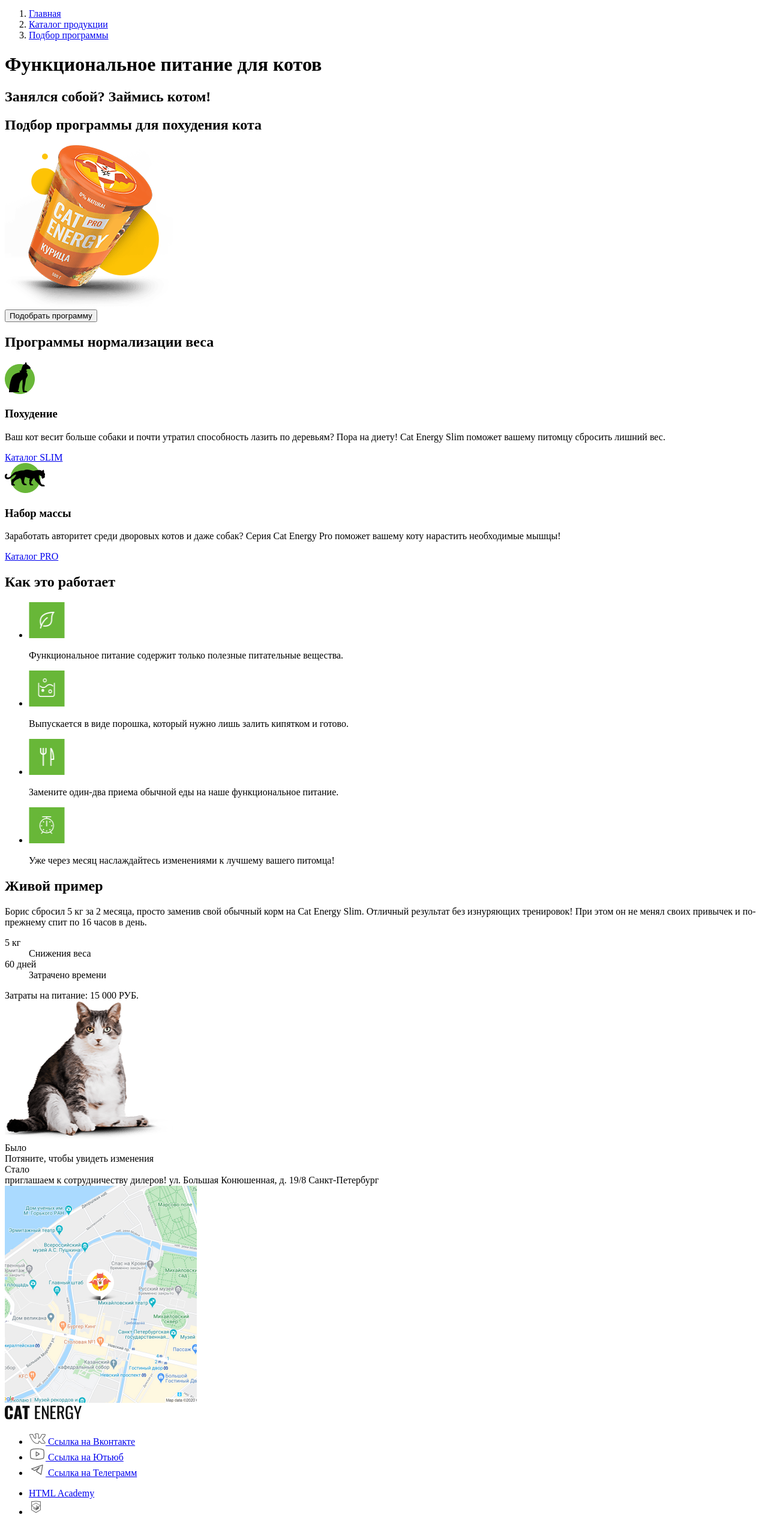
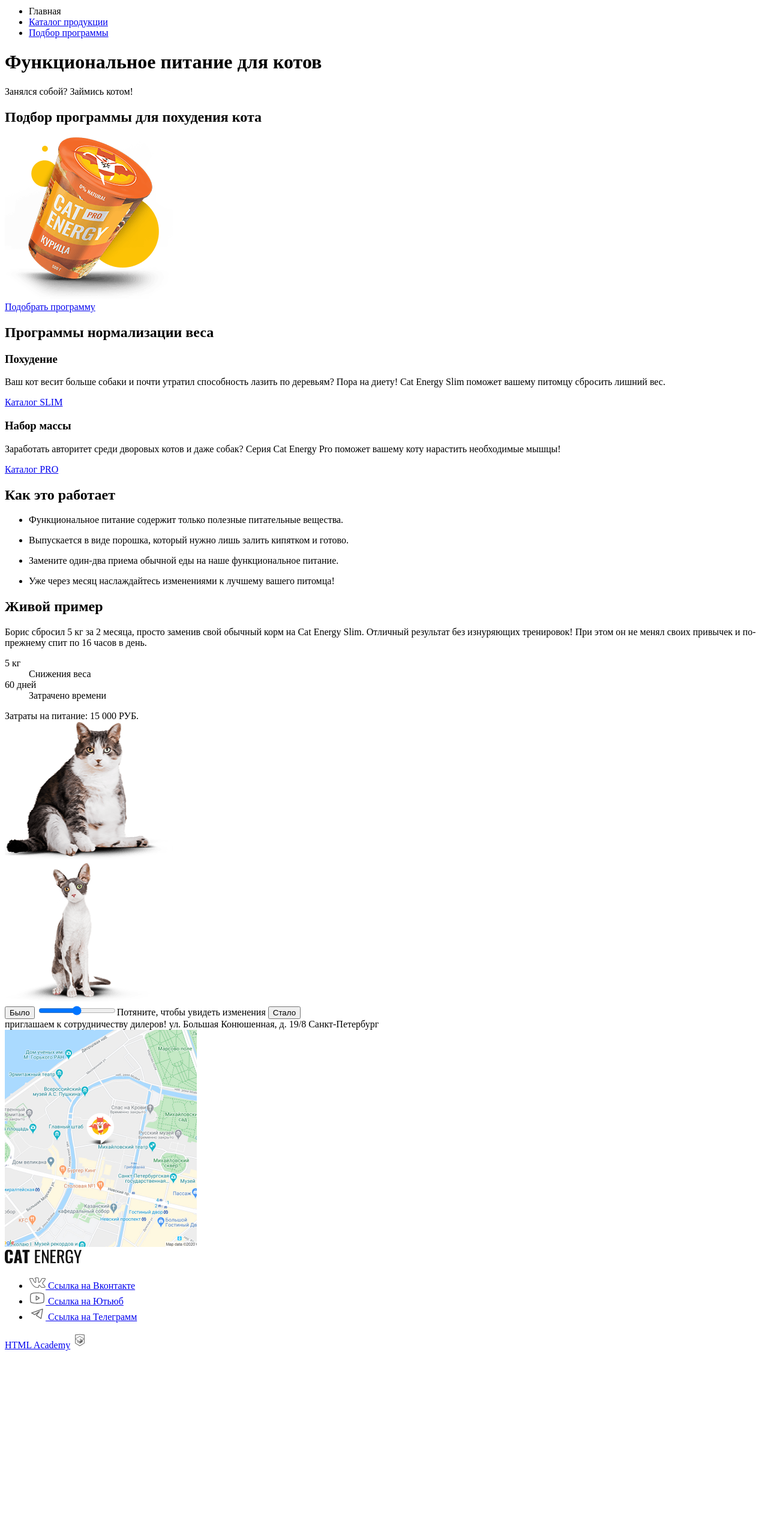
Before and after one commit to umewmew/1768023-cat-energy-25, a website: page source/index.html in a window 1280 px wide. Shown: the part 98-2644 px from the top of the page at 60% size. After the commit the page ends 2358 px from the top, so only its background shows below. Drawn offline with Linux system fonts and the light colour scheme.

Commit message:
Исправление замечаний

```diff
--- a/source/index.html
+++ b/source/index.html
@@ -8,11 +8,11 @@
     <header class="main-header">
       <div class="main-header__logo">
         <a href="index.html">
-          <img class="main-header__logo-picture" src="img/header-img/logo-mobile.png" width="33" height="37" alt="Логотип сайта Кэт Энерджи.">
+          <img class="main-header__logo-picture" src="img/header-img/logo-mobile.svg" width="33" height="37" alt="Логотип сайта Кэт Энерджи.">
         </a>
       </div>
 
-      <div class="main-header__logo">
+      <div class="main-header__logo-text">
         <a href="index.html">
           <img class="main-header__logo-title" src="img/header-img/logo-title.svg" width="101" height="18" alt="Название сайта Кэт Энерджи.">
         </a>
@@ -22,28 +22,26 @@
       <div class="main-header__navigation-menu">
         <button class="main-header__navigation-toggle button-services" type="button">
           <span class="visually-hidden">Открыть меню</span>
-          <img src="img/header-img/menu-services.svg" width="24" height="16" alt="Кнопка меню сервиса.">
+          <!-- background-image бургер-->
         </button>
-        <div class="main-header__navigation menu-services">
-          <ol class="menu-services__list">
+          <ul class="main-header__navigation menu-services-list">
             <li class="menu-services__item">
-              <a href="index.html">Главная</a>
+              <a>Главная</a>
             </li>
             <li class="menu-services__item">
-              <a href="#">Каталог продукции</a>
+              <a href="catalog.html">Каталог продукции</a>
             </li>
             <li class="menu-services__item">
-              <a href="#">Подбор программы</a>
+              <a href="program-form.html">Подбор программы</a>
             </li>
-          </ol>
-        </div>
+          </ul>
       </div>
     </nav>
     </header>
 
     <main class="main-container">
       <h1 class="main-container__title">Функциональное питание для котов</h1>
-      <h2 class="main-container__subtitle">Занялся собой? Займись котом!</h2>
+      <p class="main-container__subtitle">Занялся собой? Займись котом!</p>
 
       <section class="promo">
         <h2 class="visually-hidden">Подбор программы для похудения кота</h2>
@@ -52,33 +50,32 @@
           <img src="img/main-product.png" width="280" height="270" alt="Картинка продукции Кэт Энерджи с курицей.">
         </div>
 
-        <button class="promo__buttom-programm" type="button">
-          <span>Подобрать программу</span>
-        </button>
+        <a class="promo__link-programm" href="program-form.html">Подобрать программу</a>
       </section>
 
       <section class="programm-offer">
         <h2 class="visually-hidden">Программы нормализации веса</h2>
 
-        <div class="programm-offer__weight-loss">
-          <img class="programm-offer__weight-loss-img" src="img/black-cat-weight-loss.png" width="50" height="53" alt="Картинка черного кота.">
+        <div class="programm-offer__weight-change">
+          <!-- background-image: black-cat-weight-loss.png -->
           <h3 class="programm-offer__title">Похудение</h3>
 
-          <p class="programm-offer__weight-loss-description">
+          <p class="programm-offer__description">
             Ваш кот весит больше собаки и почти утратил способность лазить по деревьям? Пора на диету! Cat Energy Slim поможет вашему питомцу сбросить лишний вес.
           </p>
 
-          <a class="programm-offer__weight-loss-slim" href="#">Каталог SLIM</a>
+          <a class="programm-offer__link" href="catalog-weight-loss.html">Каталог SLIM</a>
         </div>
 
-        <div class="programm-offer__weight-gain">
-          <img class="programm-offer__weight-gain-img" src="img/cat_back-weight-gain.png" width="67" height="50" alt="Картинка черного кота.">
+        <div class="programm-offer__weight-change">
+          <!-- background-image: cat_back-weight-gain.png -->
           <h3 class="programm-offer__title">Набор массы</h3>
 
-          <p class="programm-offer__weight-gain-description"> Заработать авторитет среди дворовых котов и даже собак? Серия Cat Energy Pro поможет вашему коту нарастить необходимые мышцы!
+          <p class="programm-offer__description">
+            Заработать авторитет среди дворовых котов и даже собак? Серия Cat Energy Pro поможет вашему коту нарастить необходимые мышцы!
           </p>
 
-          <a class="programm-offer__weight-gain-pro" href="#">Каталог PRO</a>
+          <a class="programm-offer__link" href="catalog-weight-gain.html">Каталог PRO</a>
         </div>
       </section>
 
@@ -87,25 +84,25 @@
 
         <ul class="instruction__description-list">
           <li class="instruction__description-item">
-            <img class="instruction__description-image" width="60" height="60" src="img/instruction-list/item-one.jpg" alt="Картинка полезных свойств продукта.">
+            <!-- background-image: img/instruction-list/item-one.jpg -->
             <p class="instruction__description">Функциональное питание содержит только полезные питательные вещества.
             </p>
           </li>
 
           <li class="instruction__description-item">
-            <img class="instruction__description-image" width="60" height="60" src="img/instruction-list/item-two.jpg" alt="Картинка приготовления продукта.">
+            <!-- background-image: img/instruction-list/item-two.jpg -->
             <p class="instruction__description">Выпускается в виде порошка, который нужно лишь залить кипятком и готово.
             </p>
           </li>
 
           <li class="instruction__description-item">
-            <img class="instruction__description-image" width="60" height="60" src="img/instruction-list/item-three.jpg" alt="Картинка изменения режима питания.">
+            <!-- background-image: img/instruction-list/item-three.jpg -->
             <p class="instruction__description">Замените один-два приема обычной еды на наше функциональное питание.
             </p>
           </li>
 
           <li class="instruction__description-item">
-            <img class="instruction__description-image" width="60" height="60" src="img/instruction-list/item-four.jpg" alt="Картинка изменения веса питомца.">
+            <!-- background-image: img/instruction-list/item-four.jpg -->
             <p class="instruction__description">Уже через месяц наслаждайтесь изменениями к лучшему вашего питомца!
             </p>
           </li>
@@ -134,15 +131,15 @@
           <div class="special__image-before">
             <img class="special__image-cat" width="280" height="232" src="img/special-before-cat.png" alt="Фотография кота ДО правильного питания.">
           </div>
-          <!-- <div class="special__image-after">
+          <div class="special__image-after">
             <img class="special__image-cat" src="img/special-after-cat.png" alt="Фотография кота ПОСЛЕ правильного питания.">
-          </div> -->
+          </div>
 
           <div class="special__range-wrapper range-changes">
-            <span class="range-changes__before">Было</span>
-            <div class="range-changes__range-bar"><span class="visually-hidden">Потяните, чтобы увидеть изменения</span>
-            </div>
-            <span class="range-changes__after">Стало</span>
+            <button class="range-changes__before" type="button">Было</button>
+            <input class="range-changes__range-bar" type="range"><span class="visually-hidden">Потяните, чтобы увидеть изменения</span>
+            </input>
+            <button class="range-changes__after" type="button">Стало</button>
           </div>
         </div>
       </section>
@@ -154,10 +151,12 @@
           <span class="adress-footer__text">приглашаем к сотрудничеству дилеров!</span>
           <span class="adress-footer__adress">ул. Большая Конюшенная, д. 19/8 Санкт-Петербург</span>
         </div>
+      </adress>
 
-<!-- вероятно, есть какой-то специальный тег для оформления карты? -->
-        <img class="adress-footer__map" src="img/map.jpg" width="320" height="362" alt="Карта, где мы находимся.">
-      </adress>
+    <!-- оставить верстку карты до необходимого раздела -->
+    <div class="adress-footer__map">
+        <img src="img/map.jpg" width="320" height="362" alt="Карта, где мы находимся.">
+    </div>
 
     <div class="main-footer__links">
 
@@ -195,16 +194,11 @@
       </div>
 
       <div class="main-footer__html-academy academy-link">
-        <ul class="academy-link__list">
-          <li class="academy-link__item">
-            <a href="#">HTML Academy</a>
-          </li>
-          <li class="academy-link__item">
-            <a href="#">
-              <img src="img/htmlacademy.svg" width="24" height="27" alt="Логотип HTML академии.">
-            </a>
-          </li>
-        </ul>
+        <a class="academy-link__text" href="https://htmlacademy.ru/intensive/adaptive">HTML Academy</a>
+
+        <a class="academy-link__logo" href="https://htmlacademy.ru/intensive/adaptive">
+          <img src="img/htmlacademy.svg" width="24" height="27" alt="Логотип HTML академии.">
+        </a>
       </div>
     </div>
     </footer>
```
Also changed, not shown: source/img/header-img/logo-mobile.png (deleted), source/img/header-img/logo-mobile.svg (added).
